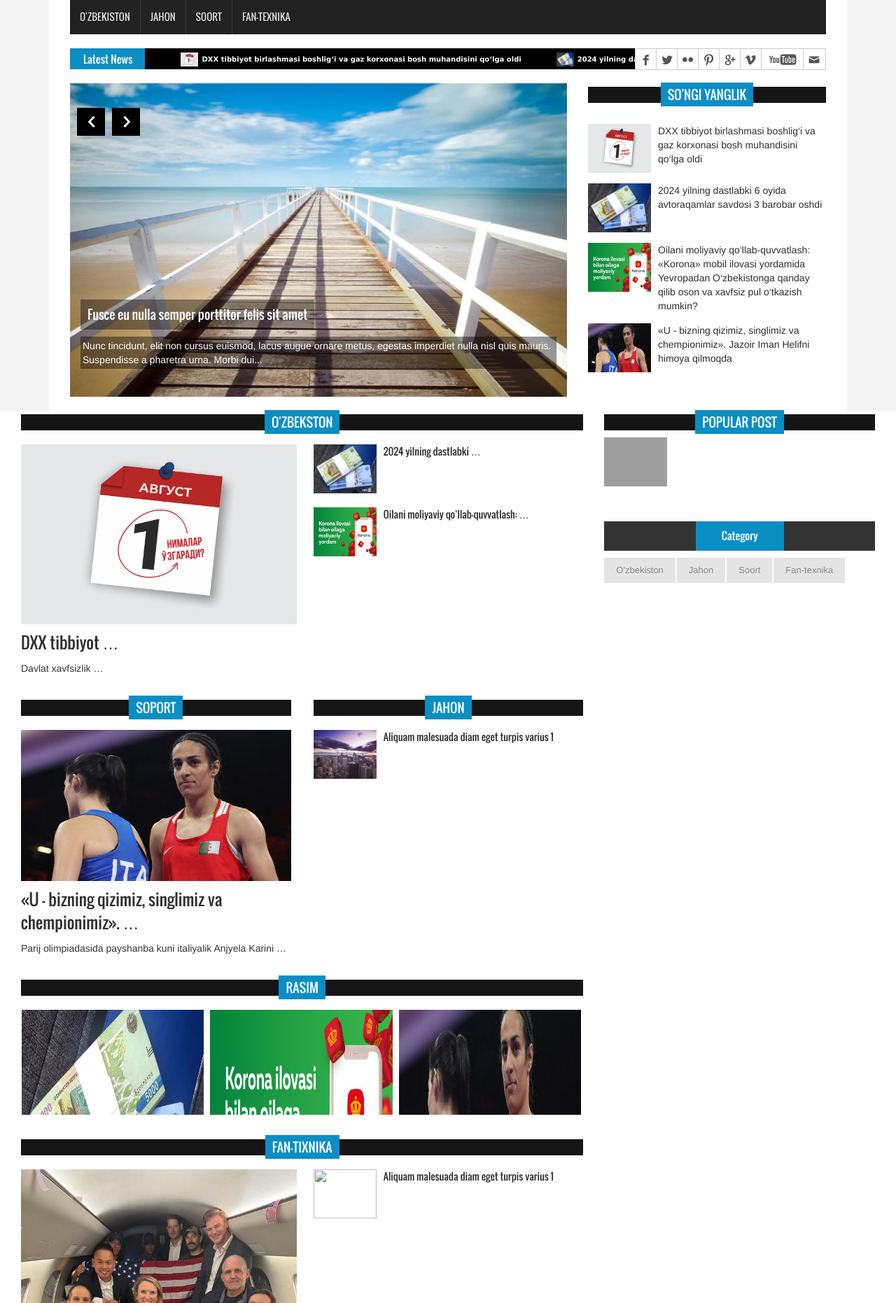
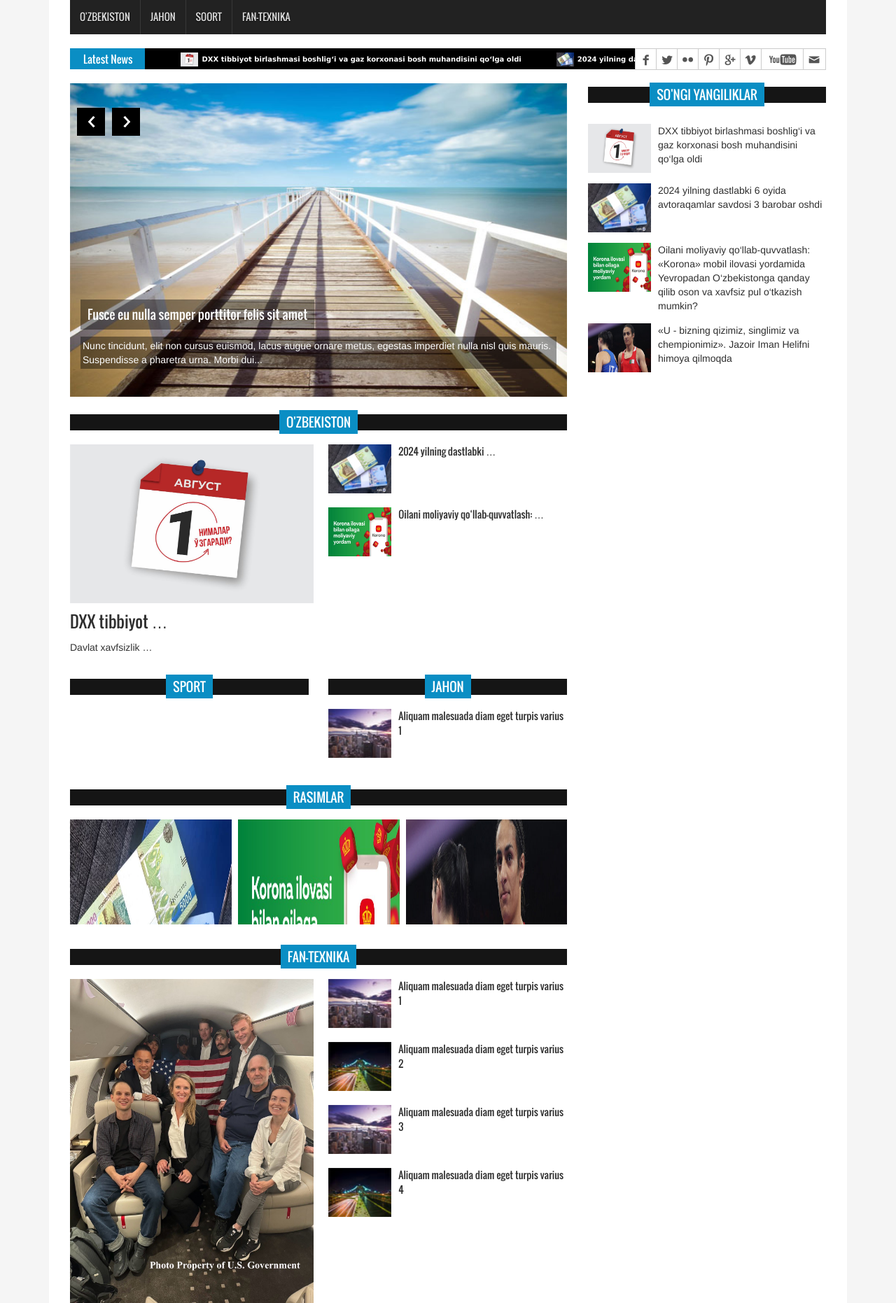
Before and after one commit to programmers0809/dj-amaloyot, a Django app: page / in a window 1280 px wide. Shown: the part 196-2058 px from the top of the page at 70% size. Run offline with Django 5.2, Linux system fonts and the light colour scheme; data comes from the database, SQL or seed files in the repository; some libraries are stand-ins or nearby versions; grey boxes are pictures that could not be loaded.

Commit message:
coreakt code . home cateagory

```diff
--- a/templates/news/home.html
+++ b/templates/news/home.html
@@ -7,34 +7,37 @@
 <section id="sliderSection">
   <div class="row">
     <div class="col-lg-8 col-md-8 col-sm-8">
-
       <div class="slick_slider">
-          <div class="single_iteam"> <a href="pages/single_page.html"> <img src="{% static 'images/slider_img4.jpg' %}" alt=""></a>
+        <div class="single_iteam">
+          <a href="pages/single_page.html">
+            <img src="{% static 'images/slider_img4.jpg' %}" alt="">
+          </a>
           <div class="slider_article">
             <h2><a class="slider_tittle" href="pages/single_page.html">Fusce eu nulla semper porttitor felis sit amet</a></h2>
             <p>Nunc tincidunt, elit non cursus euismod, lacus augue ornare metus, egestas imperdiet nulla nisl quis mauris. Suspendisse a pharetra urna. Morbi dui...</p>
           </div>
         </div>
-          <div class="single_iteam"> <a href="pages/single_page.html"> <img src="{% static 'images/slider_img2.jpg' %}" alt=""></a>
+        <div class="single_iteam">
+          <a href="pages/single_page.html">
+            <img src="{% static 'images/slider_img2.jpg' %}" alt="">
+          </a>
           <div class="slider_article">
             <h2><a class="slider_tittle" href="pages/single_page.html">Fusce eu nulla semper porttitor felis sit amet</a></h2>
             <p>Nunc tincidunt, elit non cursus euismod, lacus augue ornare metus, egestas imperdiet nulla nisl quis mauris. Suspendisse a pharetra urna. Morbi dui...</p>
           </div>
         </div>
-
-
       </div>
     </div>
     <div class="col-lg-4 col-md-4 col-sm-4">
       <div class="latest_post">
-          <h2><span>So'ngi yanglik</span></h2>
+        <h2><span>So'ngi yangiliklar</span></h2>
         <div class="latest_post_container">
           <div id="prev-button"><i class="fa fa-chevron-up"></i></div>
           <ul class="latest_postnav">
             {% for news in all_news_list %}
             <div class="media">
               <a href="pages/single_page.html" class="media-left">
-        <img alt="" src="{{ news.image.url }}"> <!-- Rasm yo'li to'g'ri ko'rsatilganligiga ishonch hosil qiling -->
+                <img alt="" src="{{ news.image.url }}">
               </a>
               <div class="media-body">
                 <a href="pages/single_page.html" class="catg_title">{{ news.title }}</a>
@@ -42,23 +45,23 @@
             </div>
             {% endfor %}
           </ul>
-</div>
-            <div id="next-button"><i class="fa  fa-chevron-down"></i></div>
+          <div id="next-button"><i class="fa fa-chevron-down"></i></div>
         </div>
       </div>
     </div>
   </div>
 </section>
+
 <section id="contentSection">
   <div class="row">
     <div class="col-lg-8 col-md-8 col-sm-8">
       <div class="left_content">
         <div class="single_post_content">
-            <h2><span>O'zbekston</span></h2>
+          <h2><span>O'zbekiston</span></h2>
           <div class="single_post_content_left">
             <ul class="business_catgnav wow fadeInDown">
               {% for uzb_news in uzb_news_list %}
-              {% if forloop.first  %}
+              {% if forloop.first %}
               <li>
                 <figure class="bsbig_fig">
                   <a href="pages/single_page.html" class="featured_img">
@@ -66,18 +69,17 @@
                     <span class="overlay"></span>
                   </a>
                   <figcaption>
-                    <a href="single_page.html">{{uzb_news.title | truncatewords:2}}</a>
+                    <a href="single_page.html">{{ uzb_news.title | truncatewords:2 }}</a>
                   </figcaption>
-                  <p>{{uzb_news.body| truncatewords:2}}</p>
+                  <p>{{ uzb_news.body | truncatewords:2 }}</p>
                 </figure>
               </li>
               {% endif %}
               {% endfor %}
-
+            </ul>
           </div>
           <div class="single_post_content_right">
             <ul class="spost_nav">
-
               {% for uzb_news in uzb_news_list %}
               {% if forloop.counter > 1 %}
               <li>
@@ -86,45 +88,53 @@
                     <img alt="" src="{{ uzb_news.image.url }}">
                   </a>
                   <div class="media-body">
-                    <a href="pages/single_page.html" class="catg_title">{{uzb_news.title | truncatewords:3}}</a>
+                    <a href="pages/single_page.html" class="catg_title">{{ uzb_news.title | truncatewords:3 }}</a>
                   </div>
                 </div>
               </li>
               {% endif %}
               {% endfor %}
-              <!-- Repeat similar blocks for other items -->
             </ul>
-
           </div>
         </div>
+
         <div class="fashion_technology_area">
           <div class="fashion">
             <div class="single_post_content">
-                <h2><span>Soport</span></h2>
+              <h2><span>Sport</span></h2>
               <ul class="business_catgnav wow fadeInDown">
-                {% for soport_news in soport_news_list %}
-              {% if forloop.first  %}
-
+                {% for sport_news in sport_news_list %}
+                {% if forloop.first %}
                 <li>
-                    <figure class="bsbig_fig"> <a href="pages/single_page.html" class="featured_img"> <img alt="" src="{{ soport_news.image.url }}"><span class="overlay"></span> </a>
-                      <figcaption> <a href="pages/single_page.html">{{soport_news.title| truncatewords:7}}</a> </figcaption>
-                      <p>{{soport_news.body| truncatewords:7}}</p>
+                  <figure class="bsbig_fig">
+                    <a href="pages/single_page.html" class="featured_img">
+                      <img alt="" src="{{ sport_news.image.url }}">
+                      <span class="overlay"></span>
+                    </a>
+                    <figcaption>
+                      <a href="pages/single_page.html">{{ sport_news.title | truncatewords:7 }}</a>
+                    </figcaption>
+                    <p>{{ sport_news.body | truncatewords:7 }}</p>
                   </figure>
                 </li>
                 {% endif %}
                 {% endfor %}
               </ul>
               <ul class="spost_nav">
-                {% for soport_news in soport_news_list %}
+                {% for sport_news in sport_news_list %}
                 {% if forloop.counter > 1 %}
                 <li>
-                    <div class="media wow fadeInDown"> <a href="pages/single_page.html" class="media-left"> <img alt="" src="{% static 'images/post_img1.jpg' %}"> </a>
-                      <div class="media-body"> <a href="pages/single_page.html" class="catg_title"> {{soport_news.title| truncatewords:7}}</a> </div>
+                  <div class="media wow fadeInDown">
+                    <a href="pages/single_page.html" class="media-left">
+                      <img alt="" src="{{ sport_news.image.url }}">
+                    </a>
+                    <div class="media-body">
+                      <a href="pages/single_page.html" class="catg_title">{{ sport_news.title | truncatewords:7 }}</a>
+                    </div>
                   </div>
                 </li>
                 {% endif %}
                 {% endfor %}
-
               </ul>
             </div>
           </div>
@@ -132,13 +142,18 @@
             <div class="single_post_content">
               <h2><span>Jahon</span></h2>
               <ul class="business_catgnav">
-                {% for jahon_news in jahon_news_list  %}
+                {% for world_news in world_news_list %}
                 {% if forloop.counter > 1 %}
-
                 <li>
-                    <figure class="bsbig_fig wow fadeInDown"> <a href="pages/single_page.html" class="featured_img"> <img alt="" src="jahon_news.imge.url"> <span class="overlay"></span> </a>
-                      <figcaption> <a href="pages/single_page.html">{{jahon_news.title| truncatewords:3}}</a> </figcaption>
-                      <p>{{jahon_news.body| truncatewords:3}}</p>
+                  <figure class="bsbig_fig wow fadeInDown">
+                    <a href="pages/single_page.html" class="featured_img">
+                      <img alt="" src="{{ world_news.image.url }}">
+                      <span class="overlay"></span>
+                    </a>
+                    <figcaption>
+                      <a href="pages/single_page.html">{{ world_news.title | truncatewords:3 }}</a>
+                    </figcaption>
+                    <p>{{ world_news.body | truncatewords:3 }}</p>
                   </figure>
                 </li>
                 {% endif %}
@@ -146,39 +161,52 @@
               </ul>
               <ul class="spost_nav">
                 <li>
-                    <div class="media wow fadeInDown"> <a href="pages/single_page.html" class="media-left"> <img alt="" src="{% static 'images/post_img1.jpg' %}"> </a>
-                      <div class="media-body"> <a href="pages/single_page.html" class="catg_title"> Aliquam malesuada diam eget turpis varius 1</a> </div>
+                  <div class="media wow fadeInDown">
+                    <a href="pages/single_page.html" class="media-left">
+                      <img alt="" src="{% static 'images/post_img1.jpg' %}">
+                    </a>
+                    <div class="media-body">
+                      <a href="pages/single_page.html" class="catg_title">Aliquam malesuada diam eget turpis varius 1</a>
+                    </div>
                   </div>
                 </li>
-
-
               </ul>
             </div>
           </div>
         </div>
+
         <div class="single_post_content">
-
-            <h2><span>Rasim</span></h2>
-
-            <ul class="photograph_nav  wow fadeInDown">
+          <h2><span>Rasimlar</span></h2>
+          <ul class="photograph_nav wow fadeInDown">
             {% for all_news in all_news_list %}
             {% if forloop.counter > 1 %}
             <li>
               <div class="photo_grid">
-                  <figure class="effect-layla"> <a class="fancybox-buttons" data-fancybox-group="button" href="{{ all_news.image.url }}" title="Photography Ttile 1"> <img src="{{ all_news.image.url }}" alt=""/></a> </figure>
+                <figure class="effect-layla">
+                  <a class="fancybox-buttons" data-fancybox-group="button" href="{{ all_news.image.url }}" title="Photography Title 1">
+                    <img src="{{ all_news.image.url }}" alt=""/>
+                  </a>
+                </figure>
               </div>
             </li>
             {% endif %}
             {% endfor %}
+          </ul>
+        </div>
 
-          </div>
         <div class="single_post_content">
-            <h2><span>Fan-tixnika</span></h2>
+          <h2><span>Fan-texnika</span></h2>
           <div class="single_post_content_left">
             <ul class="business_catgnav">
               <li>
-                  <figure class="bsbig_fig  wow fadeInDown"> <a class="featured_img" href="pages/single_page.html"> <img src="{% static 'images/featured_img1.jpg' %}" alt=""> <span class="overlay"></span> </a>
-                    <figcaption> <a href="pages/single_page.html">Proin rhoncus consequat nisl eu ornare mauris</a> </figcaption>
+                <figure class="bsbig_fig wow fadeInDown">
+                  <a class="featured_img" href="pages/single_page.html">
+                    <img src="{% static 'images/featured_img1.jpg' %}" alt="">
+                    <span class="overlay"></span>
+                  </a>
+                  <figcaption>
+                    <a href="pages/single_page.html">Proin rhoncus consequat nisl eu ornare mauris</a>
+                  </figcaption>
                   <p>Nunc tincidunt, elit non cursus euismod, lacus augue ornare metus, egestas imperdiet nulla nisl quis mauris. Suspendisse a phare...</p>
                 </figure>
               </li>
@@ -187,88 +215,115 @@
           <div class="single_post_content_right">
             <ul class="spost_nav">
               <li>
-                  <div class="media wow fadeInDown"> <a href="pages/single_page.html" class="media-left"> <img alt="" src="{{soport_news.imge.url}}"> </a>
-                    <div class="media-body"> <a href="pages/single_page.html" class="catg_title"> Aliquam malesuada diam eget turpis varius 1</a> </div>
+                <div class="media wow fadeInDown">
+                  <a href="pages/single_page.html" class="media-left">
+                    <img alt="" src="{% static 'images/post_img1.jpg' %}">
+                  </a>
+                  <div class="media-body">
+                    <a href="pages/single_page.html" class="catg_title">Aliquam malesuada diam eget turpis varius 1</a>
+                  </div>
                 </div>
               </li>
-
+              <li>
+                <div class="media wow fadeInDown">
+                  <a href="pages/single_page.html" class="media-left">
+                    <img alt="" src="{% static 'images/post_img2.jpg' %}">
+                  </a>
+                  <div class="media-body">
+                    <a href="pages/single_page.html" class="catg_title">Aliquam malesuada diam eget turpis varius 2</a>
+                  </div>
+                </div>
+              </li>
+              <li>
+                <div class="media wow fadeInDown">
+                  <a href="pages/single_page.html" class="media-left">
+                    <img alt="" src="{% static 'images/post_img1.jpg' %}">
+                  </a>
+                  <div class="media-body">
+                    <a href="pages/single_page.html" class="catg_title">Aliquam malesuada diam eget turpis varius 3</a>
+                  </div>
+                </div>
+              </li>
+              <li>
+                <div class="media wow fadeInDown">
+                  <a href="pages/single_page.html" class="media-left">
+                    <img alt="" src="{% static 'images/post_img2.jpg' %}">
+                  </a>
+                  <div class="media-body">
+                    <a href="pages/single_page.html" class="catg_title">Aliquam malesuada diam eget turpis varius 4</a>
+                  </div>
+                </div>
+              </li>
             </ul>
           </div>
         </div>
+
+        <div class="single_post_content">
+          <h2><span>So'nggi yangiliklar</span></h2>
+          <div class="single_post_content_left">
+            <ul class="business_catgnav">
+              <li>
+                <figure class="bsbig_fig wow fadeInDown">
+                  <a class="featured_img" href="pages/single_page.html">
+                    <img src="{% static 'images/featured_img1.jpg' %}" alt="">
+                    <span class="overlay"></span>
+                  </a>
+                  <figcaption>
+                    <a href="pages/single_page.html">Proin rhoncus consequat nisl eu ornare mauris</a>
+                  </figcaption>
+                  <p>Nunc tincidunt, elit non cursus euismod, lacus augue ornare metus, egestas imperdiet nulla nisl quis mauris. Suspendisse a phare...</p>
+                </figure>
+              </li>
+            </ul>
           </div>
-      </div>
-      <div class="col-lg-4 col-md-4 col-sm-4">
-        <aside class="right_content">
-          <div class="single_sidebar">
-
-            <h2><span>Popular Post</span></h2>
+          <div class="single_post_content_right">
             <ul class="spost_nav">
               <li>
-                <div class="media wow fadeInDown"> <a href="pages/single_page.html" class="media-left"> <img alt="" src="#"> </a>
-                  {% comment %} <div class="media-body"> <a href="pages/single_page.html" class="catg_title"> Aliquam malesuada diam eget turpis varius 1</a> </div> {% endcomment %}
+                <div class="media wow fadeInDown">
+                  <a href="pages/single_page.html" class="media-left">
+                    <img alt="" src="{% static 'images/post_img1.jpg' %}">
+                  </a>
+                  <div class="media-body">
+                    <a href="pages/single_page.html" class="catg_title">Aliquam malesuada diam eget turpis varius 1</a>
+                  </div>
                 </div>
               </li>
               <li>
-
-            </ul>
+                <div class="media wow fadeInDown">
+                  <a href="pages/single_page.html" class="media-left">
+                    <img alt="" src="{% static 'images/post_img2.jpg' %}">
+                  </a>
+                  <div class="media-body">
+                    <a href="pages/single_page.html" class="catg_title">Aliquam malesuada diam eget turpis varius 2</a>
                   </div>
-
-          <div class="single_sidebar">
-            <ul class="nav nav-tabs" role="tablist">
-              <li role="presentation" class="active"><a href="#category" aria-controls="home" role="tab" data-toggle="tab">Category</a></li>
-              {% comment %} <li role="presentation"><a href="#video" aria-controls="profile" role="tab" data-toggle="tab">Video</a></li> {% endcomment %}
-              {% comment %} <li role="presentation"><a href="#comments" aria-controls="messages" role="tab" data-toggle="tab">Comments</a></li> {% endcomment %}
-            </ul>
-            <div class="tab-content">
-              <div role="tabpanel" class="tab-pane active" id="category">
-                <ul>
-                  {% for category in category_list %}
-
-                  <li class="cat-item"><a href="#">{{category.name}}</a></li>
-                  {% endfor %}
-                  {% comment %} <li class="cat-item"><a href="#">Fashion</a></li>
-                  <li class="cat-item"><a href="#">Business</a></li>
-                  <li class="cat-item"><a href="#">Technology</a></li>
-                  <li class="cat-item"><a href="#">Games</a></li>
-                  <li class="cat-item"><a href="#">Life &amp; Style</a></li>
-                  <li class="cat-item"><a href="#">Photography</a></li> {% endcomment %}
-                </ul>
-              </div>
-              {% comment %} <div role="tabpanel" class="tab-pane" id="video"> {% endcomment %}
-                {% comment %} <div class="vide_area">
-                  <iframe width="100%" height="250" src="http://www.youtube.com/embed/h5QWbURNEpA?feature=player_detailpage" frameborder="0" allowfullscreen></iframe>
-                </div>
-              </div>
-              <div role="tabpanel" class="tab-pane" id="comments">
-                <ul class="spost_nav">
-                  <li> {% endcomment %}
-                    {% comment %} <div class="media wow fadeInDown"> <a href="pages/single_page.html" class="media-left"> <img alt="" src="{% static 'images/post_img1.jpg' %}"> </a>
-                      <div class="media-body"> <a href="pages/single_page.html" class="catg_title"> Aliquam malesuada diam eget turpis varius 1</a> </div>
                 </div>
               </li>
               <li>
-                    <div class="media wow fadeInDown"> <a href="pages/single_page.html" class="media-left"> <img alt="" src="{% static 'images/post_img2.jpg' %}"> </a> {% endcomment %}
-                      {% comment %} <div class="media-body"> <a href="pages/single_page.html" class="catg_title"> Aliquam malesuada diam eget turpis varius 2</a> </div> {% endcomment %}
-                    {% comment %} </div>
-                  </li>
-                  <li>
-                    <div class="media wow fadeInDown"> <a href="pages/single_page.html" class="media-left"> <img alt="" src="{% static 'images/post_img1.jpg' %}"> </a>
-                      <div class="media-body"> <a href="pages/single_page.html" class="catg_title"> Aliquam malesuada diam eget turpis varius 3</a> </div>
+                <div class="media wow fadeInDown">
+                  <a href="pages/single_page.html" class="media-left">
+                    <img alt="" src="{% static 'images/post_img1.jpg' %}">
+                  </a>
+                  <div class="media-body">
+                    <a href="pages/single_page.html" class="catg_title">Aliquam malesuada diam eget turpis varius 3</a>
+                  </div>
                 </div>
               </li>
               <li>
-                    <div class="media wow fadeInDown"> <a href="pages/single_page.html" class="media-left"> <img alt="" src="{% static 'images/post_img2.jpg' %}"> </a>
-                      <div class="media-body"> <a href="pages/single_page.html" class="catg_title"> Aliquam malesuada diam eget turpis varius 4</a> </div> {% endcomment %}
+                <div class="media wow fadeInDown">
+                  <a href="pages/single_page.html" class="media-left">
+                    <img alt="" src="{% static 'images/post_img2.jpg' %}">
+                  </a>
+                  <div class="media-body">
+                    <a href="pages/single_page.html" class="catg_title">Aliquam malesuada diam eget turpis varius 4</a>
+                  </div>
                 </div>
               </li>
             </ul>
           </div>
         </div>
       </div>
-
-        </aside>
     </div>
   </div>
 </section>
 
-{% endblock content %}
+{% endblock %}
```
Lines whose indentation alone changed are shown as unchanged.
